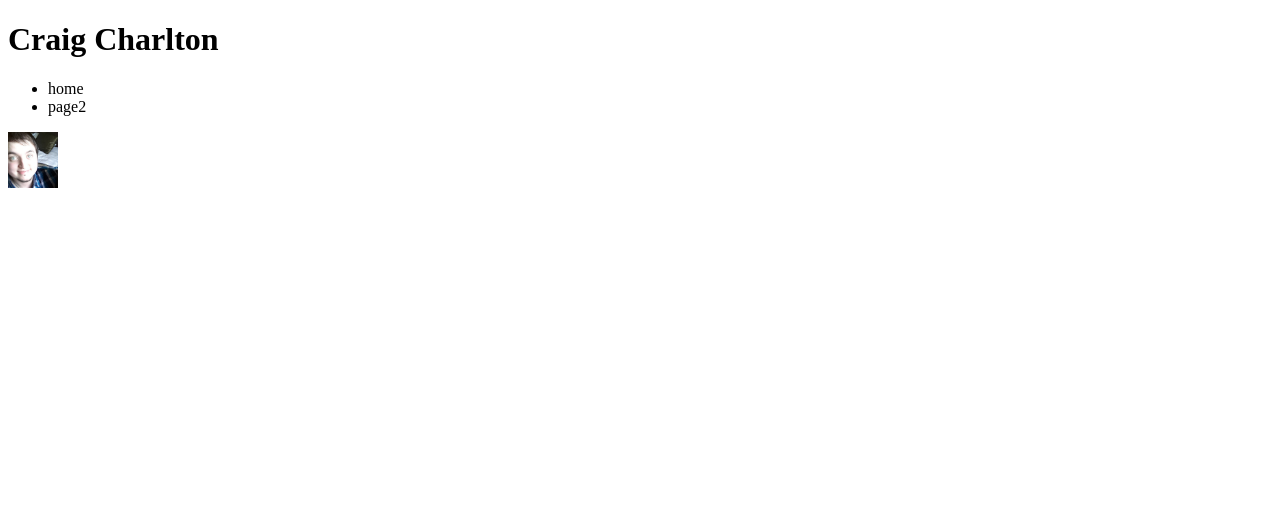
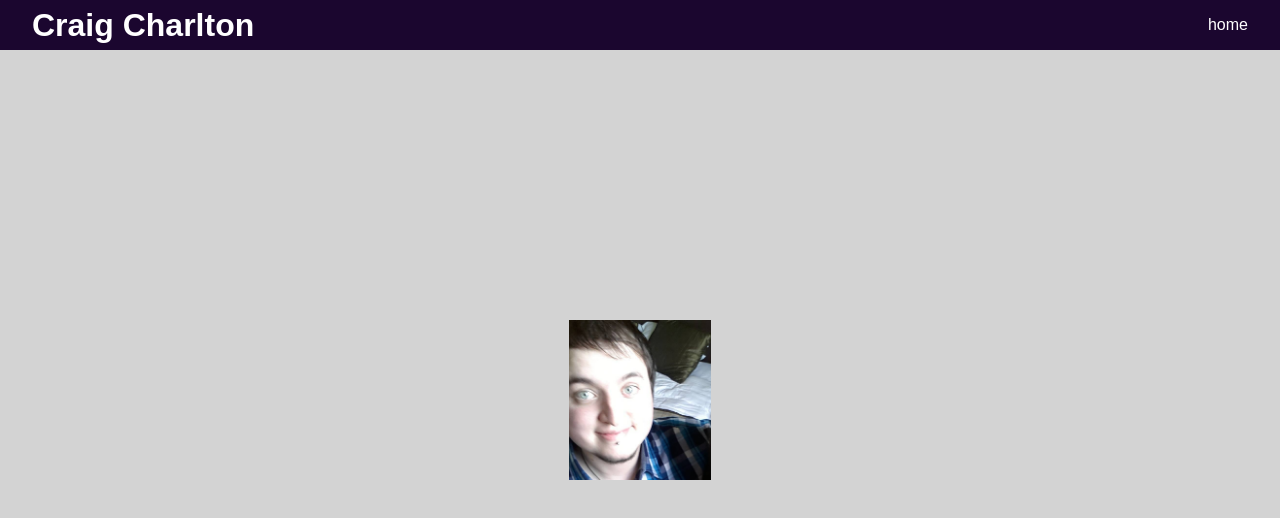
Before and after one commit to CraigCharlton/Craig-Web, a Gatsby site: page / in a window 1280 px wide. Built offline with nearby package versions, Linux system fonts and the light colour scheme; Gatsby itself is replaced by a stand-in of ours.

Commit message:
Styles added and small layout change

```diff
--- a/gatsby-config.js
+++ b/gatsby-config.js
@@ -5,10 +5,6 @@ module.exports = {
       {
         name: 'home',
         link: '/'
-      },
-      {
-        name: 'page2',
-        link: '/page-2'
       }
     ]
   },
--- a/src/components/header.js
+++ b/src/components/header.js
@@ -1,4 +1,4 @@
-import React, { Component } from 'react';
+import React from 'react';
 import { useStaticQuery, graphql } from 'gatsby'
 
 export default () => {
@@ -18,8 +18,9 @@ export default () => {
   );
 
   return (
-    <div>
+    <div className="header">
       <h1>Craig Charlton</h1>
+      <div className="navigation">
         <ul>
           {site.siteMetadata.menuLinks.map(link => (
             <li key={link.name}>
@@ -28,5 +29,6 @@ export default () => {
           ))}
         </ul>
       </div>
+    </div>
   )
 }
--- a/src/components/layout.js
+++ b/src/components/layout.js
@@ -1,11 +1,12 @@
 import React from 'react';
 import Header from '../components/header.js';
+import '../components/style.css';
 
 export default ({ children }) => (
-  <div>
+  <React.Fragment>
     <Header />
-    <div>
+    <div className="main">
       {children}
     </div>
-  </div>
+  </React.Fragment>
 )
--- /dev/null
+++ b/src/components/style.css
@@ -0,0 +1,55 @@
+body {
+  font-family: sans-serif;
+  margin: 0;
+}
+
+.main ul {
+  margin: 0;
+  padding: 0;
+}
+
+.header {
+  align-items: center;
+  background-color: #1b062f;
+  color: white;
+  display: flex;
+  position: fixed;
+  top: 0;
+  width: 100%;
+}
+
+h1 {
+  color: white;
+  flex: 1;
+  margin: 0 2rem;
+}
+
+.navigation {
+  flex: 1;
+}
+
+.navigation ul {
+  display: flex;
+  justify-content: flex-end;
+}
+
+.navigation li {
+  list-style-type: none;
+  margin-right: 2rem;
+}
+
+.page {
+  display: flex;
+  height: 100vh;
+  list-style-type: none;
+}
+
+.page-home {
+  align-items: center;
+  background-color: lightgray;
+  justify-content: center;
+}
+
+.craig-pic {
+  height: 10rem;
+}
--- a/src/pages/index.js
+++ b/src/pages/index.js
@@ -4,6 +4,10 @@ import Image from '../images/craig.jpg';
 
 export default () => (
   <Layout>
-    <img src={Image} alt="me" width="50rem" />
+    <ul>
+      <li className='page page-home'>
+        <img src={Image} alt="me" className='craig-pic' />
+      </li>
+    </ul>
   </Layout>
 );
```
Lines whose indentation alone changed are shown as unchanged.
